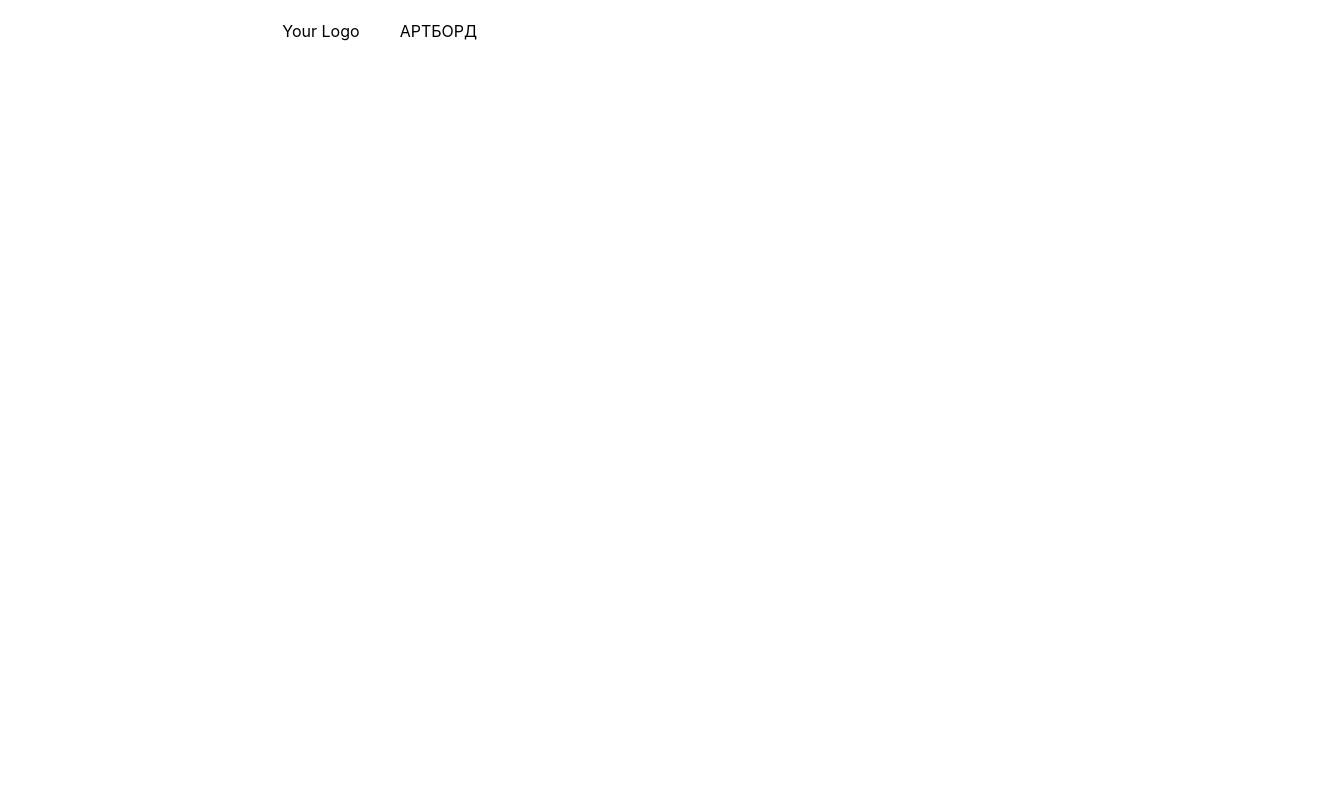
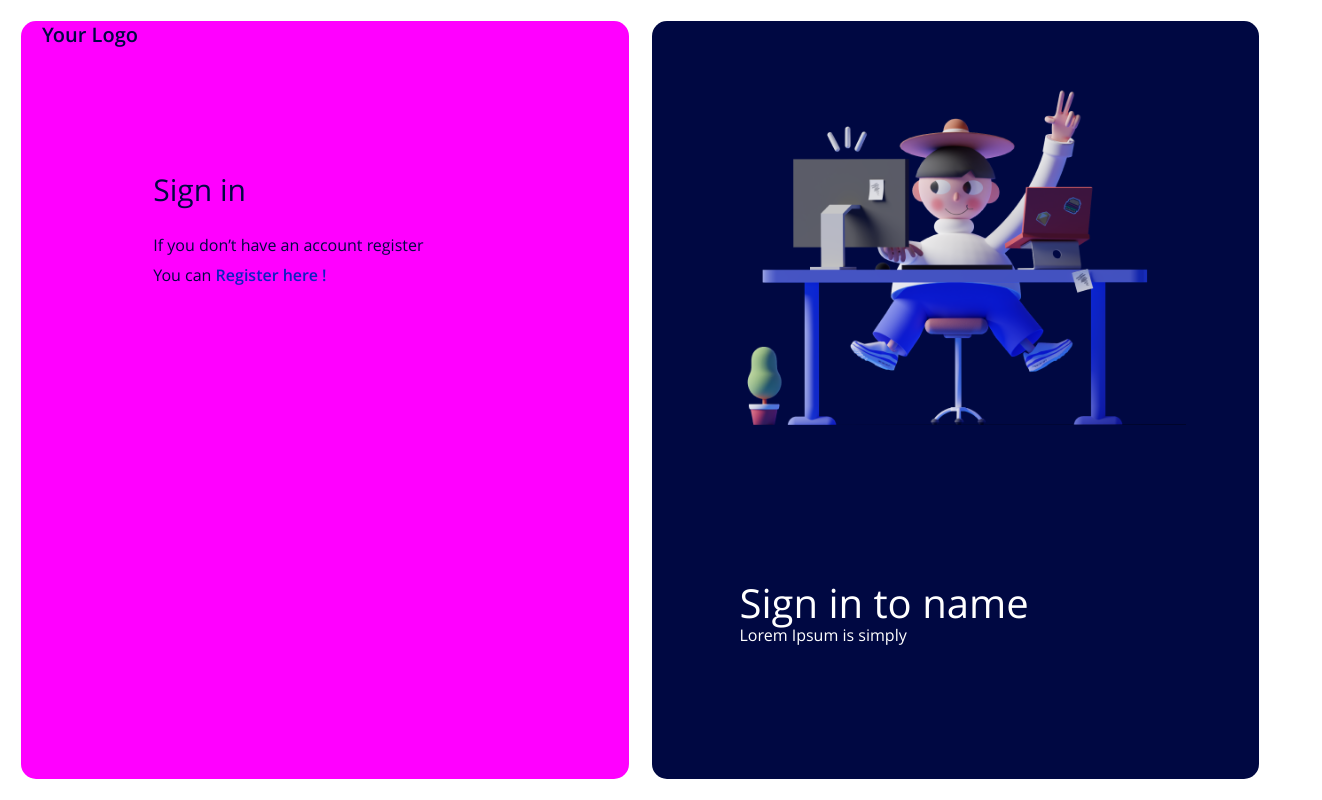
Before and after one commit to denis-ttk-1975/testtask_signin_signup_form, a React (Create React App) app: page / in a window 1280 px wide. Shown: the whole page, 1322 px wide, since content can reach past the window. Built offline with nearby package versions, Linux system fonts and the light colour scheme.

Commit message:
before form

```diff
--- a/package.json
+++ b/package.json
@@ -12,6 +12,7 @@
     "@types/react-dom": "^18.2.18",
     "react": "^18.2.0",
     "react-dom": "^18.2.0",
+    "react-router-dom": "^6.22.0",
     "react-scripts": "5.0.1",
     "typescript": "^4.9.5",
     "web-vitals": "^2.1.4"
--- a/src/App.tsx
+++ b/src/App.tsx
@@ -3,12 +3,15 @@ import logo from './logo.svg';
 import styles from './app.module.css';
 
 import { ArtBoard } from './components/art-board/art-board';
+import { SignInPage } from './components/signin-page/signin-page';
+
+
 
 function App() {
   return (
     <>
       <main className={styles.main}>
-        <span>Your Logo</span>
+        <SignInPage />
         <ArtBoard />
       </main>
     </>
--- a/src/app.module.css
+++ b/src/app.module.css
@@ -1,10 +1,10 @@
 .main {
-    padding: 21px;
-    height: 100%;
+    height: 100vh;
     width: 100%;
     display: flex;
     justify-content: center;
     margin: auto;
-    max-width: 1280px;
-    gap: 40px;
+    max-width: 1440px;
+    min-height: 670px;
+    font-family: 'OpenSans';
   }
--- a/src/components/art-board/art-board.module.css
+++ b/src/components/art-board/art-board.module.css
@@ -1,3 +1,36 @@
 .artBoard {
-    width: 50%;
+    width: 100%;
+    background-image: url("./../../images/main_theme.svg");
+    background-repeat: no-repeat;
+    background-size: 76%;
+    background-position: center top 15%;
+    box-sizing: border-box;
+    background-color: #000842;
+    border-radius: 15px;
+    margin: 21px 21px 21px 11.5px;
+    color: #fff;
+    position: relative;
 }
+
+.artBoard_textBox {
+    position: absolute;
+    bottom: 133px;
+    left: 88px;
+    display: flex;
+    flex-direction: column;
+    gap: 8px;
+}
+
+.artBoard_title {
+    font-weight: 600;
+    font-size: 40px;
+    line-height: 54.47px;
+}
+
+.artBoard_title {
+    font-weight: 300;
+    font-size: 40px;
+    line-height: 27.24px;
+}
+
+@media screen and (max-width: 900px) { .artBoard {display: none} }
--- a/src/components/art-board/art-board.tsx
+++ b/src/components/art-board/art-board.tsx
@@ -3,5 +3,10 @@ import { JSX } from 'react'; // импорт библиотеки
 import styles from './art-board.module.css';
 
 export const ArtBoard = () => {
-  return <div className={styles.artBoard}>АРТБОРД</div>;
+  return <div className={styles.artBoard}>
+        <div className={styles.artBoard_textBox}>
+            <div className={styles.artBoard_title}>Sign in to name</div>
+            <div className={styles.artBoard_subtitle}>Lorem Ipsum is simply</div>
+        </div>
+    </div>;
 }
--- /dev/null
+++ b/src/components/form-header/form-header.module.css
@@ -0,0 +1,25 @@
+.title {
+    font-weight: 400;
+    font-size: 30px;
+    line-height: 40.85px;
+    color: #000842;
+    margin-bottom: 24px;
+
+}
+
+.substring {
+    font-weight: 400;
+    font-size: 16px;
+    line-height: 21.79px;
+    color: #000842;
+    margin-bottom: 8px;
+
+}
+
+.linkString {
+    font-weight: 600;
+    font-size: 16px;
+    line-height: 21.79px;
+    color: #0C21C1;
+    text-decoration: none;
+}
--- /dev/null
+++ b/src/components/form-header/form-header.tsx
@@ -0,0 +1,20 @@
+import { JSX } from 'react'; // импорт библиотеки
+
+import styles from './form-header.module.css';
+
+interface IFormHeaderProps {
+    title: string;
+    substring: string;
+    linkString: string;
+    link?: string;
+}
+
+export const FormHeader = (props: IFormHeaderProps) => {
+    return <>
+        <div className={styles.title}>{props.title}</div>
+        <div className={styles.substring}>{props.substring}</div>
+        <div className={styles.substring}>
+            You can <a href={ props.link ?? '#'} className={styles.linkString}>{props.linkString}</a>
+        </div>
+    </>;
+}
--- /dev/null
+++ b/src/components/signin-page/signin-page.module.css
@@ -0,0 +1,35 @@
+.signIn_Page {
+    width: 100%;
+    background-repeat: no-repeat;
+    background-position: center;
+    box-sizing: border-box;
+    background-color: #ff00ff;
+    border-radius: 15px;
+    margin: 21px 11.5px 21px 21px;
+}
+
+.logo {
+    margin-left: 21px;
+    margin-bottom: 122px;
+    font-weight: 600;
+    font-size: 20px;
+    line-height: 27.24px;
+    color: #000842;
+
+}
+
+.form_wrapper {
+    max-width: 343px;
+    margin: auto;
+}
+
+@media screen and (max-width: 900px) {
+    .signIn_Page {
+        max-width: 343px;
+        margin: 21px;
+    }
+    .logo {
+        margin-right: 0;
+        margin-bottom: 42px;
+    }
+}
--- /dev/null
+++ b/src/components/signin-page/signin-page.tsx
@@ -0,0 +1,14 @@
+import { JSX } from 'react'; // импорт библиотеки
+
+import { FormHeader } from './../form-header/form-header';
+
+import styles from './signin-page.module.css';
+
+export const SignInPage = () => {
+    return <section className={styles['signIn_Page']}>
+        <div className={styles.logo}>Your Logo</div>
+        <div className={styles.form_wrapper}>
+            <FormHeader title = 'Sign in' substring = 'If you don’t have an account register' linkString = 'Register here !' />
+        </div>
+    </section>;
+}
```
Also changed, not shown: 2 other files (tests, documents, lock files or other folders).
